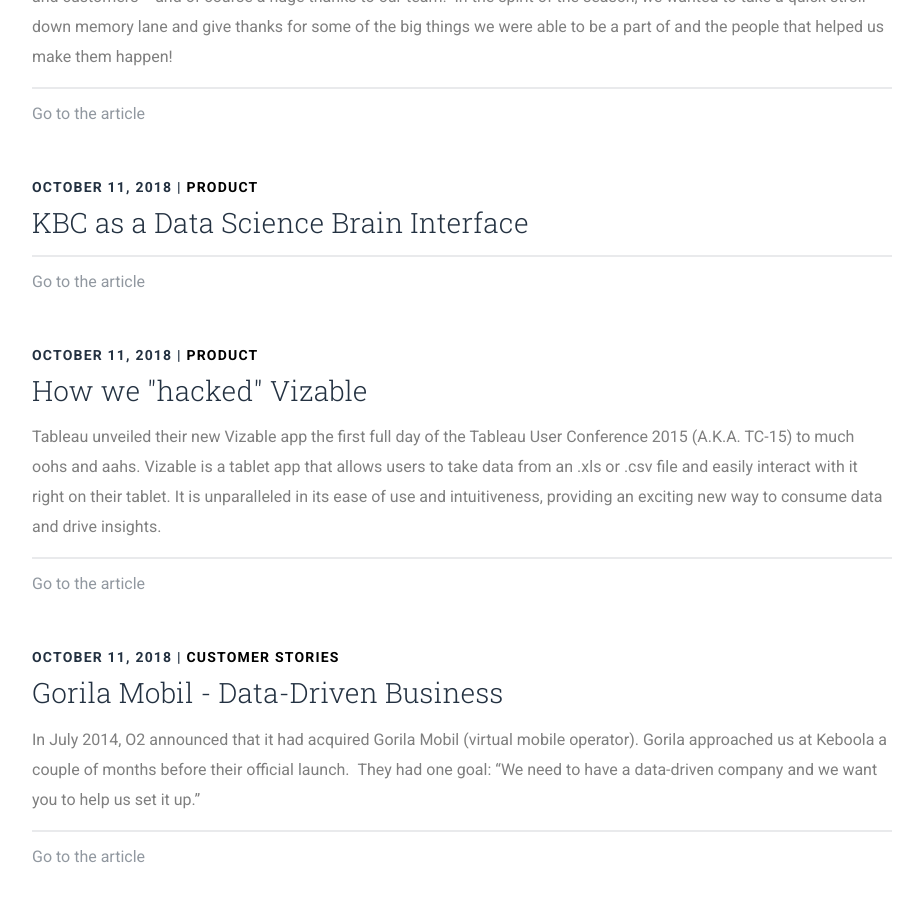
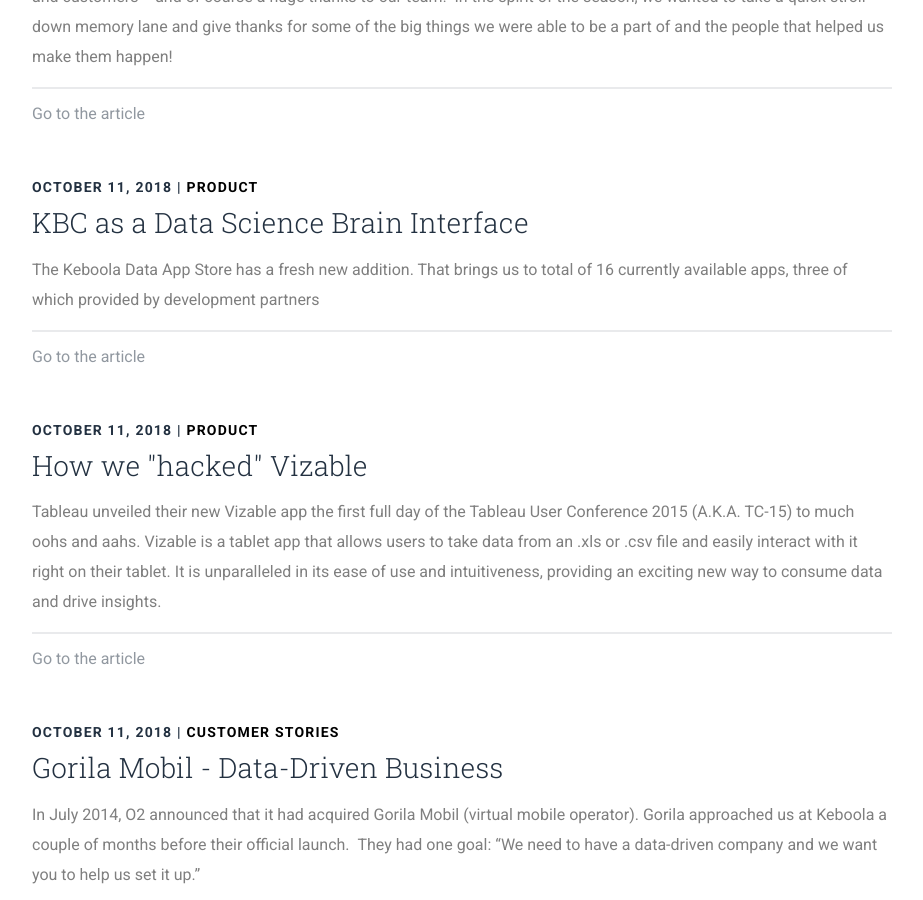
Before and after one commit to keboola/blog, a Jekyll site: the page built from index.md, in a window 1280 px wide and 900 px high, scrolled down 4273 px. Shown: the whole window, without its empty margins (28-951 px from the left). Built offline with Jekyll 4.4.1, drawn with Linux system fonts in a browser that asks for light colours; nearby versions of some CDN libraries; some of the changed lines change nothing that is shown.

Commit message:
Update from Forestry.io - Updated kbc.md

```diff
--- a/_posts/2018-10-11-kbc.md
+++ b/_posts/2018-10-11-kbc.md
@@ -3,9 +3,40 @@
 layout: post
 categories: product
 date: 2018-10-11 00:00:00 +0000
-perex: ''
+perex: The Keboola Data App Store has a fresh new addition. That brings us to total
+  of 16 currently available apps, three of which provided by development partners
 user: pavel-dolezal
 coverphoto: ''
 coverphoto_slider: ''
 
 ---
+## KBC as a Data Science Brain Interface
+
+by [Petr Šimeček](http://blog.keboola.com/author/4010)
+
+The Keboola Data App Store has a fresh new addition. That brings us to total of 16 currently available apps, three of which provided by development partners.
+
+![](https://lh5.googleusercontent.com/nlNUrY5sCmbaCD9JlowE8yHD_MbqBVMrf2flRtJdRJbwBP1tKH53uR7yM_vSy9W4ldRV_czcmHbl28X2EJ0MOp8xCRzTcaHFcNjunVl75RcjhdeZ6mJINgHmmRPqEjWiJy7IVLbU =624x515)
+
+This new one is called “aLook Analytics”, and technically it is a clone of our development project, a “Custom Science” app (not available yet, but soon!) It facilitates the connection to a [GitHub](https://github.com/)/[Bitbucket](https://bitbucket.org/) repository of a specific data science shop, which you can “hire” via the app and enable them to safely work on your project.
+
+This first instance is connected to [Adam Votava](https://www.linkedin.com/in/adamvotava)’s company aLook Analytics (check them out at [http://www.alookanalytics.com/](http://www.alookanalytics.com/ "http://www.alookanalytics.com/")).
+
+**How does it work?
+**Let’s imagine you want to build something data-science-complex in your project. You get in touch with aLook and agree on what it is you want them to do for you. You exchange some data, the boys there will do some testing on their side, set up the environment and once they’re done, they’ll give you a short configuration script that you will enter into their app in KBC. Any business agreement regarding their work is to be made directly between you and aLook, Keboola stays on the sidelines for this one.
+
+**◀** **1** of **4** **▶**
+
+**![](https://lh6.googleusercontent.com/k1sqTn7TfvNF3Rm7LOOqx4bTgZSUhbK_wtBBr42d45F5CoisgXM2ldOWyy86e5KLOn8femehhnsQ84_Bk-SnZDdiNZ8X6IqyT6lYhUJ_dKbJcD8C5JyNLcN0APi9zkJ7zCf6hcQh =51x51)**[ ![](https://lh4.googleusercontent.com/89KBjx5Q21WOjRt2pfxViIjqTvVwT6WqVAkFnDUJebuTjetQAbRXxZN6FuJiPsErm2w_4ag2inTO_go--SgInRu-497zTkS98e1UhCSM8J2GmIJF3NoWgV_sAngoT-zg_NwA5BeD =51x51) ![](https://lh4.googleusercontent.com/iJwG7rW5Hxj1iUZ5FnRsvWY1TCEJdcnEp5Y3KBlBZcWcf_Bk_ePbqJQu5QDOksKmByWp05msCGI43bIErYPkdMlCJYI49cYma-bd66pOySfbjseAcOhZ0s4DEPzU6IBF7fiKmVeN =51x51) ![](https://lh4.googleusercontent.com/PjZsElpyfxC40uQVSKl6ATi-YHjhPvZVP0zoNR1Q6KSNAn-YvyhMT4_s__VVfJdShvPtu2NnhFAKCh13U_UmkfgNZZ4DNKuPrClLYkEtDVvYEmzfzLQZhuFyKr7ybfZ68CAxFuuQ =51x51)](http://blog.keboola.com/kbc-as-a-data-science-brain-interface#)
+
+[![](https://lh6.googleusercontent.com/MY6pKZ0er-tneuOLg6fEcFrvIRGVDV9MDnpMpAqbfK2eZ1J8I2KOUASp5ZUYdIKQx-IjCPhlO8tvkNcBFMDF_cgI71ug4FNshLpD2dp0VR83maPFamOrIux8vJpDEnmekD1lnzir =624x204)](http://blog.keboola.com/kbc-as-a-data-science-brain-interface#)
+
+When you run the app, your data gets served to aLook’s prepared model and scripts, saved in aLooks repository get executed on Keboola servers. All the complex stuff happens and the resulting data gets returned into your project. The app can be (like any other) included in your Orchestrations, which means it can run automatically as a part of your regular workflow.
+
+The user of KBC does not have direct access to the script, protecting aLook’s IP (of course, if you agree with them otherwise, we do not put up any barriers).
+
+Very soon we will enable the generic “Custom Science” app mentioned above. That means that any data science pro can connect their GitHub/Bitbucket themselves - that gives you, our user, the freedom to find the best brain in the world for your job.
+
+**Why people and not just machines?**
+
+No “Machine Learning Drag&Drop” app provides the same quality as a bit of thought by a seasoned data scientist. We’re talking business analytics here! People can put things in context and be creative, while all machines can do is to adjust (sometimes thousands of) parameters and tests the results against a training set. That may be awesome for facial recognition or self-driving car AI, but in any specific business application, a trained brain will beat the machine. Often you don’t even have enough of a test sample so a bit of abstract thinking is critical and irreplaceable.
```
